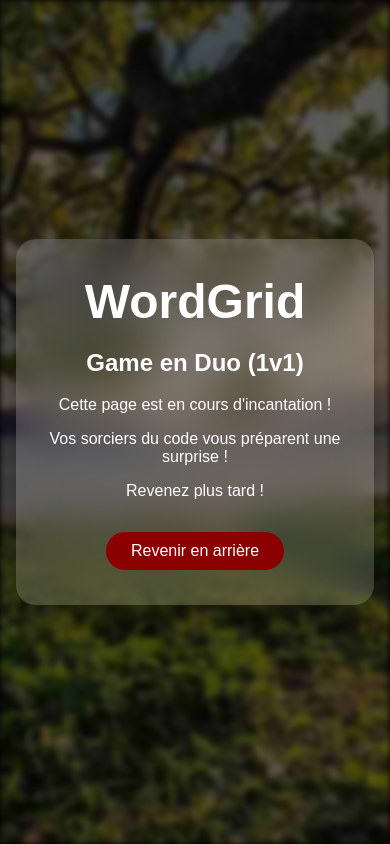
After one commit to NGTri23/WordGrid, a Flask app: page /play_duo in a window 390 px wide. The commit adds this page. Run offline with Flask 3, Linux system fonts and the light colour scheme.

Commit message:
Mise à jour
- Ajout le mode Duo 1v1 (pour le moment, non fonctionnel)
- Amélioration la responsivité et le style CSS

```diff
--- a/app.py
+++ b/app.py
@@ -184,6 +184,7 @@ def game():
     for cle, valeur in donnee_config.items():
         if cle in ["langue", "theme", "longueur_mot", "difficulte", "modeJeu"] :
             setattr(configuration, cle, valeur)
+
         elif cle == "mot_tentative" and  trie.mot_present(valeur):
 
             resultat_VJG = comparer_mots(session["mot_secret"], valeur.lower())
@@ -200,6 +201,11 @@ def game():
 
         elif cle == "btn_revenir" :
             return redirect("/configuration")
+
+
+        if cle == "modeJeu" and valeur == "duo" :
+            return redirect("/play_duo")
+
 
     if "mot_secret" not in session : # session : c'est presque comme des Cookies
         session["mot_secret"] = choix_dico(configuration) # choisir le mot au hasard et le stocker jusqu'à la fin de la partie
@@ -243,8 +249,6 @@ def game():
             )
 
     session["score_saved"] = True
-
-    session["score_saved"] = True
     return render_template("play.html", mot=session["mot_secret"],
                                        liste_langue=liste_langue,
                                        liste_theme=liste_theme,
@@ -256,12 +260,10 @@ def game():
                                        temps=chrono.convertisseur(),
                                        fin_partie=fin_partie,
                                        victoire=session["victoire"])
-#à sup
-@app.route("/fin")
-def fin(): #pour supprimer tous les cookies de session
-    print(session["victoire"])
-    session.clear()
-    return f"fin du jeu"
+@app.route("/play_duo")
+def game_duo():
+    return render_template("play_duo.html",
+                           image_fond=img_background())
 
 @app.route("/leaderboard")
 def leaderboard():
--- a/config.py
+++ b/config.py
@@ -7,7 +7,7 @@ from random import choice, randint
 liste_langue = {"fr" : "Français", "en" : "Anglais"}
 liste_theme = {"all" : "Tous", "natural" : "Nature"}
 liste_difficulte = {10: "Chill", 9: "Très facile", 8: "Facile", 7: "Normal", 6: "Moyen", 5: "Difficile", 4: "Très difficile"}
-liste_modeJeu = {"Normal" : "None", "Chronomètre" : "chrono"}
+liste_modeJeu = {"Normal" : "None", "Chronomètre" : "chrono", "Duo (1v1)" : "duo"}
 
 class GameConfig():
     """ Class pour configurer les choix du joueur """
@@ -47,7 +47,7 @@ class GameConfig():
         assert valeur in ['all', 'natural'], "Le thème choisie n'exite pas"
         self._theme = valeur
     def _choix_modeJeu(self, valeur):
-        assert valeur in ["None", "chrono"], "Le mode de jeu n'existe pas"
+        assert valeur in ["None", "chrono", "duo"], "Le mode de jeu n'existe pas"
         self._modeJeu = valeur
 
     # Les MUTATEURS pour longueur_mot ; difficulte ; langue ; theme
@@ -77,4 +77,3 @@ class GameConfig():
         self.difficulte = randint(0, 6)
         self.langue = choice(["fr", "en"])
         self.theme = choice(["all", "natural"])
-        self.modeJeu = choice(["None", "chrono"])
--- a/leaderboard.txt
+++ /dev/null
@@ -1,2 +0,0 @@
-situer;3;1;7.375503778457642;2026-03-01T14:04:06.870442
-hersat;1;1;15.331153631210327;2026-03-02T18:59:32.671611
--- a/static/style.css
+++ b/static/style.css
@@ -102,12 +102,14 @@ body{
 
 .btn.return,
 .btn.resign,
-.lose .go-back{
+.lose .go-back,
+.btn.leaderboard{
   background: var(--rouge-foncé);
 }
 .btn.return:hover,
 .btn.resign:hover,
-.lose .go-back:hover{
+.lose .go-back:hover,
+.btn.leaderboard:hover{
   background: var(--rouge-clair);
 }
 
@@ -246,9 +248,120 @@ input[type="range"]{
   width: 90%;
   max-width: 400px;
   text-align: center;
+  margin: 1em;
 }
 /* Message */
 .result-message {
   font-size: 1.4rem;
   margin: 20px 0;
 }
+
+/* Table leaderboard */
+/* Table */
+.leaderboard-table {
+  width: 100%;
+  border-collapse: collapse;
+  background: white;
+  border-radius: 12px;
+  overflow: hidden;
+  box-shadow: 0 4px 20px rgba(255, 255, 255, 0.5);
+  transition: transform 0.35s ease, box-shadow 0.35s ease;
+}
+.leaderboard-table:hover{
+  transform: scale(1.05);
+}
+/* En-tête */
+.leaderboard-table thead tr {
+  background: linear-gradient(135deg, #ffbb3a, #5467ff);
+  color: white;
+  font-size: 1.1rem;
+}
+
+.leaderboard-table th {
+  padding: 14px 18px;
+  text-align: center;
+}
+
+/* Lignes */
+.leaderboard-table td {
+  padding: 12px 18px;
+  border: 1px solid black;
+  color: black;
+}
+.leaderboard-table td:last-child{
+  border-right: 0;
+}
+.leaderboard-table td:first-child{
+  border-left: 0;
+}
+/* Alternance */
+.leaderboard-table tr:nth-child(even) {
+  background: #f7f9fc;
+}
+
+/* Survol */
+.leaderboard-table tbody tr:hover {
+  background: #e8f0fe;
+  transition: 0.2s ease-in-out;
+}
+
+/* Dernière ligne sans bord */
+.leaderboard-table tr:last-child td {
+  border-bottom: none;
+}
+@media (max-width : 450px) {
+  .bloc_central{
+    margin: 5em 1em;
+    padding: 35px 20px;
+  }
+  .ligne{
+    grid-template-columns: repeat(var(--nb-lettre), 10%);
+    gap : 10px;
+    margin: 15px 0;
+  }
+  .case, .case_utilise, .case_non_utilise{
+    width: 100%;
+    height: 8.3vw;
+  }
+  .leaderboard-table th{
+    padding: 10px 0px;
+  }
+  .leaderboard-table td{
+    padding: 10px 10px;
+  }
+}
+@media (min-width : 451px) and (max-width : 600px) {
+  .bloc_central{
+    margin: 5em 1em;
+    padding: 40px 50px;
+  }
+  .ligne{
+    gap : 5px;
+    margin: 15px 0;
+  }
+  .case, .case_utilise, .case_non_utilise{
+    width: 40px;
+    height: 40px;
+  }
+}
+@media (max-width : 600px) {
+  .leaderboard-table,
+  .leaderboard-table thead tr{
+    font-size: 0.75em;
+  }
+  .btn{
+    padding: 10px 25px;
+  }
+  .grp_btn{
+    gap:  0;
+    display: inline-flex;
+    flex-direction: column-reverse;
+  }
+  .btn.return, .btn.play {
+    font-size: 1em;
+  }
+  .btn.random{
+    font-size: 13px;
+    padding: 10px 15px;
+  }
+}
--- a/templates/index.html
+++ b/templates/index.html
@@ -13,7 +13,7 @@
   </form>
   <form action="{{ url_for('leaderboard') }}" method="get">
     <div>
-      <input type="submit" value="Voir le Classement" class="btn" style="background-color: red; color: white;">
+      <input type="submit" value="Voir le Classement" class="btn leaderboard">
     </div>
   </form>
 {% endblock %}
--- /dev/null
+++ b/templates/play_duo.html
@@ -0,0 +1,19 @@
+<!-- Récupération code de base du html -->
+{% extends 'base.html' %}
+
+<!-- Corps du code -->
+{% block bodyCode %}
+  <h1>WordGrid</h1>
+  <h2>Game en Duo (1v1)</h2>
+  <!-- <p>cheat code : {{mot}}</p> -->
+  <form action="{{ url_for('game_duo') }}" method="post">
+    <p>Cette page est en cours d'incantation !</p>
+    <p>Vos sorciers du code vous préparent une surprise !</p>
+    <p>Revenez plus tard !</p>
+    <div>
+      <!-- Bouton pour revenir en arrière -->
+      <input type="submit" name="btn_revenir" class="btn return"
+        value="Revenir en arrière" formnovalidate formaction="{{ url_for('menu_config') }}">
+    </div>
+  </form>
+{% endblock %}
```
Also changed, not shown: templates/fin_partie.html (deleted, +0 -9 lines), templates/leaderboard.html (+8 -4 lines).
